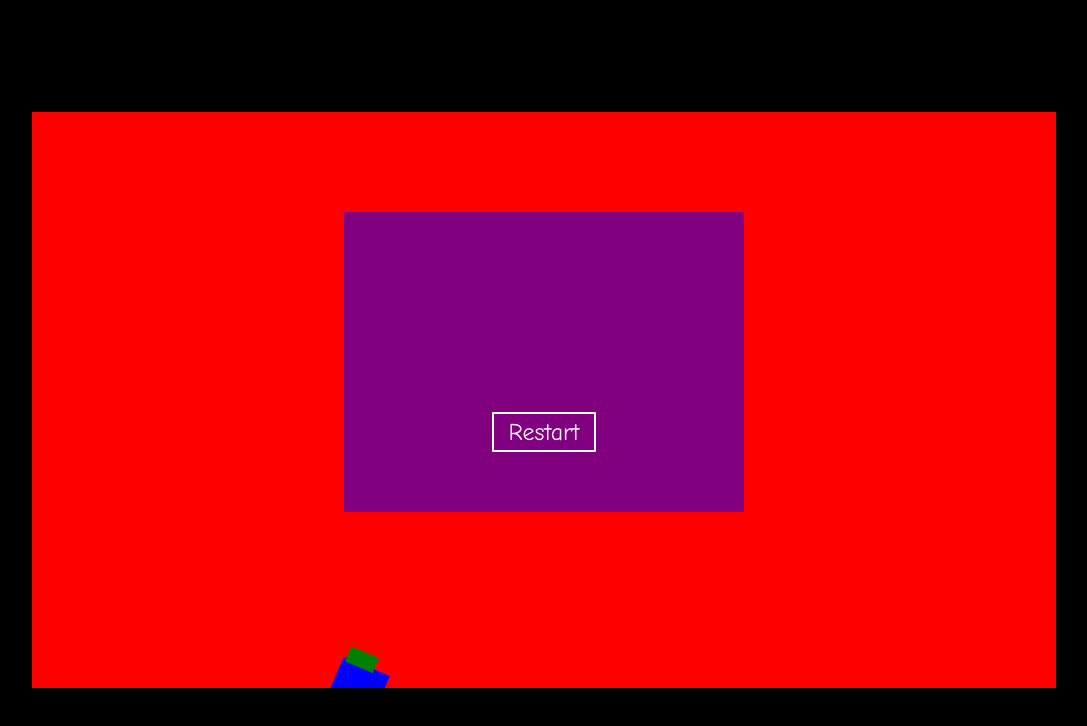
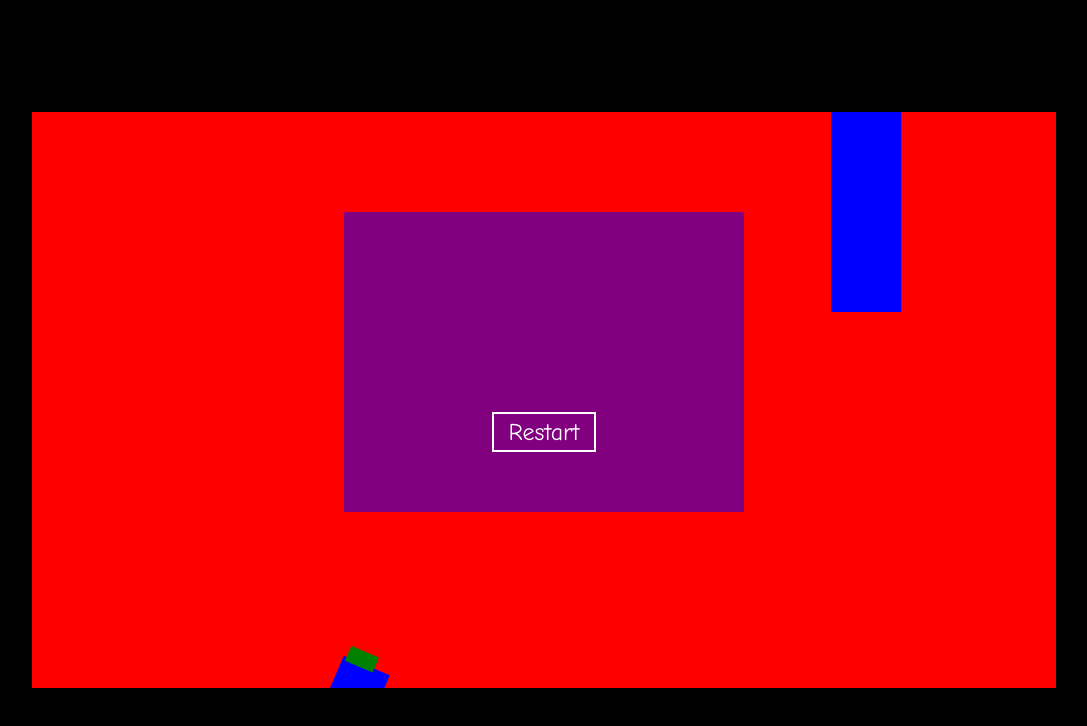
Before and after one commit to pjedur/flappy-game, a website: page app/index.html in a window 1280 px wide. Shown: the whole page, without its empty margins (96-1183 px from the left). Drawn offline with nearby package versions, Linux system fonts and the light colour scheme; files that its build step writes are made by us from their sources.

Commit message:
Blue box now running across the screen, needs collision detection

```diff
--- a/app/index.html
+++ b/app/index.html
@@ -24,10 +24,11 @@
         <![endif]-->
 
         <div class="GameCanvas">
-        <!--  <div class="Pipes"> </div>-->
             <div class="Player">
               <div class="Player-wings"></div>
             </div>
+
+            <div class="Pipes"> </div>
 
             <div class="Scoreboard">
                 <button class="Scoreboard-restart">
@@ -48,6 +49,7 @@
         <script src="scripts/game.js"></script>
         <script src="scripts/player.js"></script>
         <script src="scripts/utils.js"></script>
+        <script src="scripts/pipes.js"></script>
         <!-- endbuild -->
 </body>
 </html>
--- a/app/scripts/game.js
+++ b/app/scripts/game.js
@@ -9,7 +9,8 @@ window.Game = (function() {
 	 */
 	var Game = function(el) {
 		this.el = el;
-		this.player = new window.Player(this.el.find('.Player'), this);
+		this.pipe   = new window.Pipes(this.el.find('.Pipes'), this);
+		this.player = new window.Player(this.el.find('.Player'), this, this.pipe);
 		this.isPlaying = false;
 
 		// Cache a bound onFrame since we need it each frame.
@@ -33,6 +34,7 @@ window.Game = (function() {
 
 		// Update game entities.
 		this.player.onFrame(delta);
+		this.pipe.onFrame(delta);
 
 		// Request next frame.
 		window.requestAnimationFrame(this.onFrame);
@@ -55,6 +57,7 @@ window.Game = (function() {
 	 */
 	Game.prototype.reset = function() {
 		this.player.reset();
+		this.pipe.reset()
 	};
 
 	/**
--- a/app/scripts/pipes.js
+++ b/app/scripts/pipes.js
@@ -1,33 +1,45 @@
-/*window.Pipes = (function() {
+window.Pipes = (function() {
   'use strict';
+
+  var SPEED = 15;
+  var WIDTH = 10;
+  var HEIGHT = 15;
+  var INITIAL_POSITION_X = 0;
+  var INITIAL_POSITION_Y = 0;
+  var rand = 0;
 
   var Pipes = function(el, game) {
       this.el = el;
       this.game = game;
-      this.pos = { x: 0, y: 0};
+      this.pos = { x: 0, y: 0 };
   };
 
   Pipes.prototype.reset = function() {
-    this.pos.x = 0;
-    this.pos.y = 0;
+    this.pos.x = INITIAL_POSITION_X;
+    this.pos.y = INITIAL_POSITION_Y;
   };
 
   Pipes.prototype.onFrame = function(delta) {
-    while(true)
+    this.checkCollisionWithBounds();
+    //console.log("This.x : [%d]", this.pos.x);
+    console.log(this.game.WORLD_WIDTH)
+
     this.pos.x -= delta * 30;
     this.el.css('transform', 'translate(' + this.pos.x + 'em, ' + this.pos.y + 'em)');
   };
 
 
-  Player.prototype.checkCollisionWithBounds = function() {
-		if (this.pos.x < 0 ||
-			this.pos.x + WIDTH > this.game.WORLD_WIDTH ||
-			this.pos.y < 0 ||
-			this.pos.y + HEIGHT > this.game.WORLD_HEIGHT) {
-			this.pos.x =
+  Pipes.prototype.checkCollisionWithBounds = function() {
+		if (
+			//this.pos.x < -100
+    this.pos.x + this.game.WORLD_WIDTH < 0) {
+			     this.pos.x = INITIAL_POSITION_X;
+           this.pos.y = INITIAL_POSITION_Y;
+           //this.reset();
+           rand = (Math.random() * 20) + 10;
+           this.el.css({"height" : rand+'em'});
 		}
 	};
 
   return Pipes;
 })();
-*/
--- a/app/scripts/player.js
+++ b/app/scripts/player.js
@@ -3,21 +3,23 @@ window.Player = (function() {
 
 	var Controls = window.Controls;
 
-	var Pipes = window.Pipes;
+	//var Pipes = window.Pipes;
 
 	// All these constants are in em's, multiply by 10 pixels
 	// for 1024x576px canvas.
-	var SPEED = 30; // * 10 pixels per second
+	//var SPEED = 30; // * 10 pixels per second
+	var SPEED = 20;
 	var WIDTH = 5;
 	var HEIGHT = 5;
 	var INITIAL_POSITION_X = 30;
 	var INITIAL_POSITION_Y = 25;
 
-	var Player = function(el, game) {
+	var Player = function(el, game, pipes) {
 		this.el = el;
 		this.game = game;
 		this.acceleration = 0;
 		this.pos = { x: 0, y: 0 };
+		this.pipes = pipes;
 	};
 
 	/**
@@ -31,10 +33,11 @@ window.Player = (function() {
 
 	Player.prototype.onFrame = function(delta) {
 		this.checkCollisionWithBounds();
+		this.checkCollisionWithPipes();
 
 		if(Controls.didJump()) {
 			this.acceleration = 0;
-			this.pos.y -= delta * SPEED*25   ;
+			this.pos.y -= delta * SPEED*30   ;
 			//this.el.css('transform', 'translate(' + this.pos.x + 'em, ' + this.pos.y + 'em)');
 			this.el.css('transform','translateZ(0) translate(' + this.pos.x + 'em, ' + this.pos.y + 'em) rotate(' + 23 + 'deg)');
 		}
@@ -50,12 +53,23 @@ window.Player = (function() {
 	Player.prototype.checkCollisionWithBounds = function() {
 		if (this.pos.x < 0 ||
 			this.pos.x + WIDTH > this.game.WORLD_WIDTH ||
-		//	this.pos.y < 0 ||
 			this.pos.y + HEIGHT > this.game.WORLD_HEIGHT) {
 			return this.game.gameover();
 		}
 	};
 
+	// X hja pipe
+	// Y hja player
+
+	Player.prototype.checkCollisionWithPipes = function() {
+		//console.log("X: [%d] Y: [%d]", this.pos.x, this.pos.y);
+		//console.log("PIPE X: [%d] PIPE Y: [%d]", this.pipes.pos.x, this.pipes.pos.y);
+		if(this.pos.x + WIDTH === this.pipes.pos.x + 10) {
+			//console.log("hit");
+			return this.game.gameover();
+		}
+	}
+
 	return Player;
 
 })();
--- a/app/styles/main.css
+++ b/app/styles/main.css
@@ -40,7 +40,7 @@
 .Pipes {
 	position: absolute;
 	top: 0;
-	left: 0;
+	right: 0;
 	width: 7em;
 	height: 20em;
 	background: blue;
```
